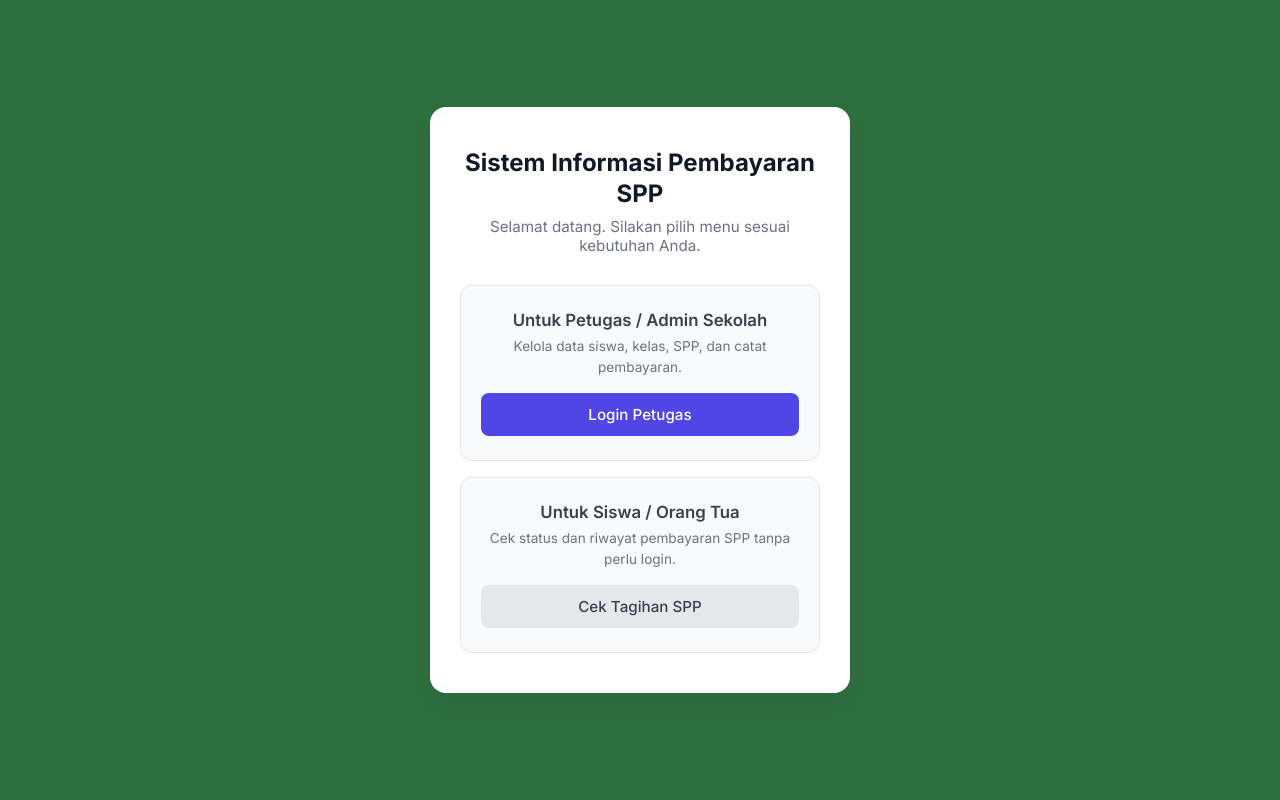
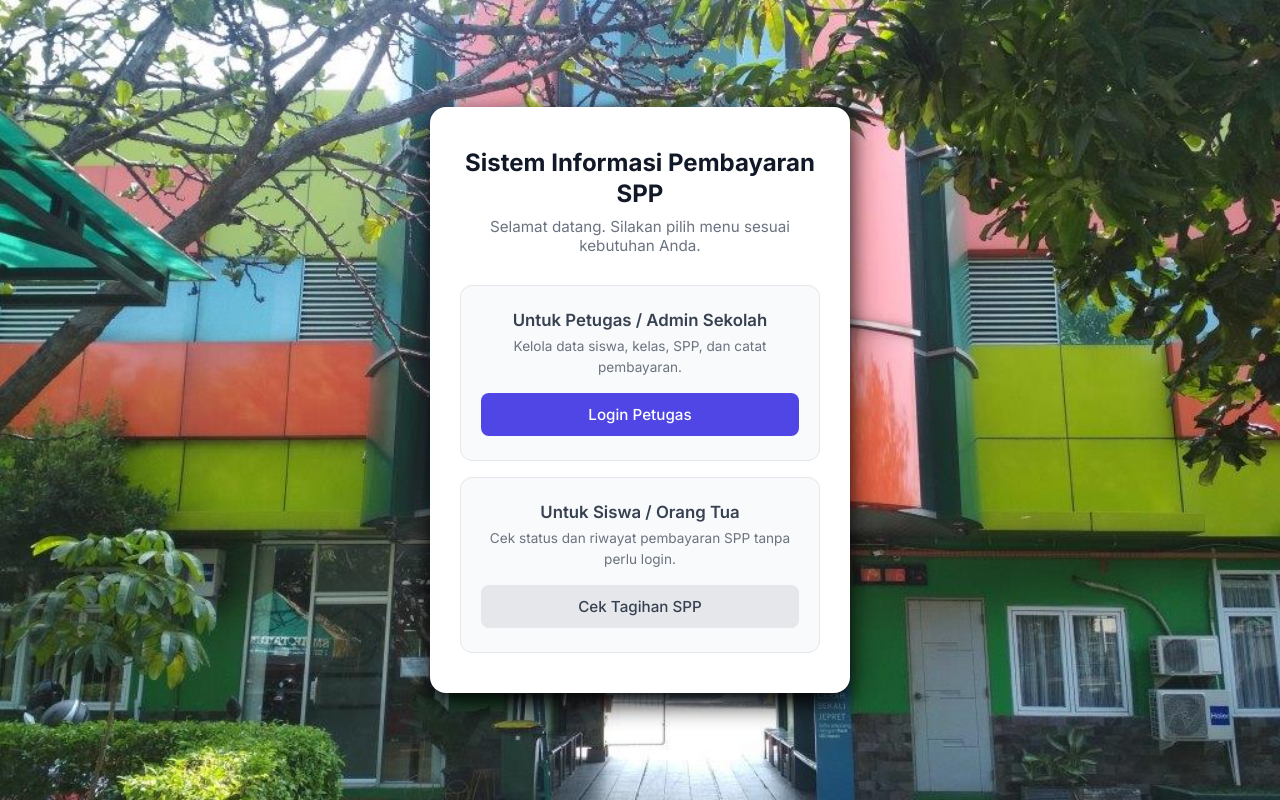
Before and after one commit to zaa-az1/web-spp, a PHP site: page / in a window 1280 px wide. Run offline with PHP 8.4, Linux system fonts and the light colour scheme.

Commit message:
Tambahan background halaman landing page

```diff
--- a/index.php
+++ b/index.php
@@ -5,6 +5,17 @@
     <meta name="viewport" content="width=device-width, initial-scale=1.0">
     <title>Sistem Informasi Pembayaran SPP</title>
     <link rel="stylesheet" href="style/landing-page.css">
+    <style>
+        body {
+            background-image: url('images/landing-page.jpg');
+            background-repeat: no-repeat;
+            background-size: cover;
+            background-position: center;
+            background-attachment: fixed;
+            min-height: 100vh;
+            margin: 0;
+        }
+    </style>
 </head>
 <body>
 
--- a/style/landing-page.css
+++ b/style/landing-page.css
@@ -20,7 +20,7 @@ body {
     max-width: 420px;
     padding: 40px 30px;
     border-radius: 16px;
-    box-shadow: 0 10px 25px rgba(0, 0, 0, 0.05);
+    box-shadow: 0 10px 25px rgba(0, 0, 0, 1);
     text-align: center;
 }
 
```
Also changed, not shown: images/landing-page.jpg (added).
